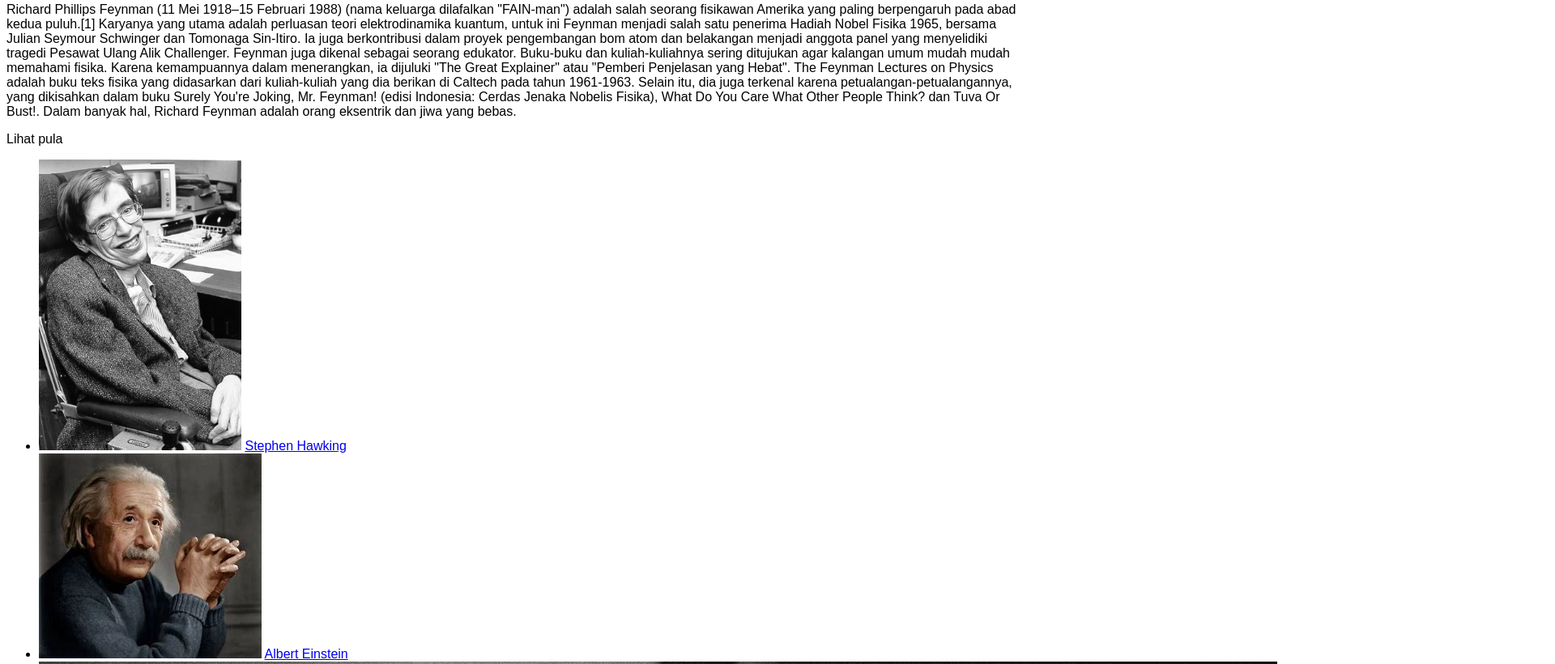
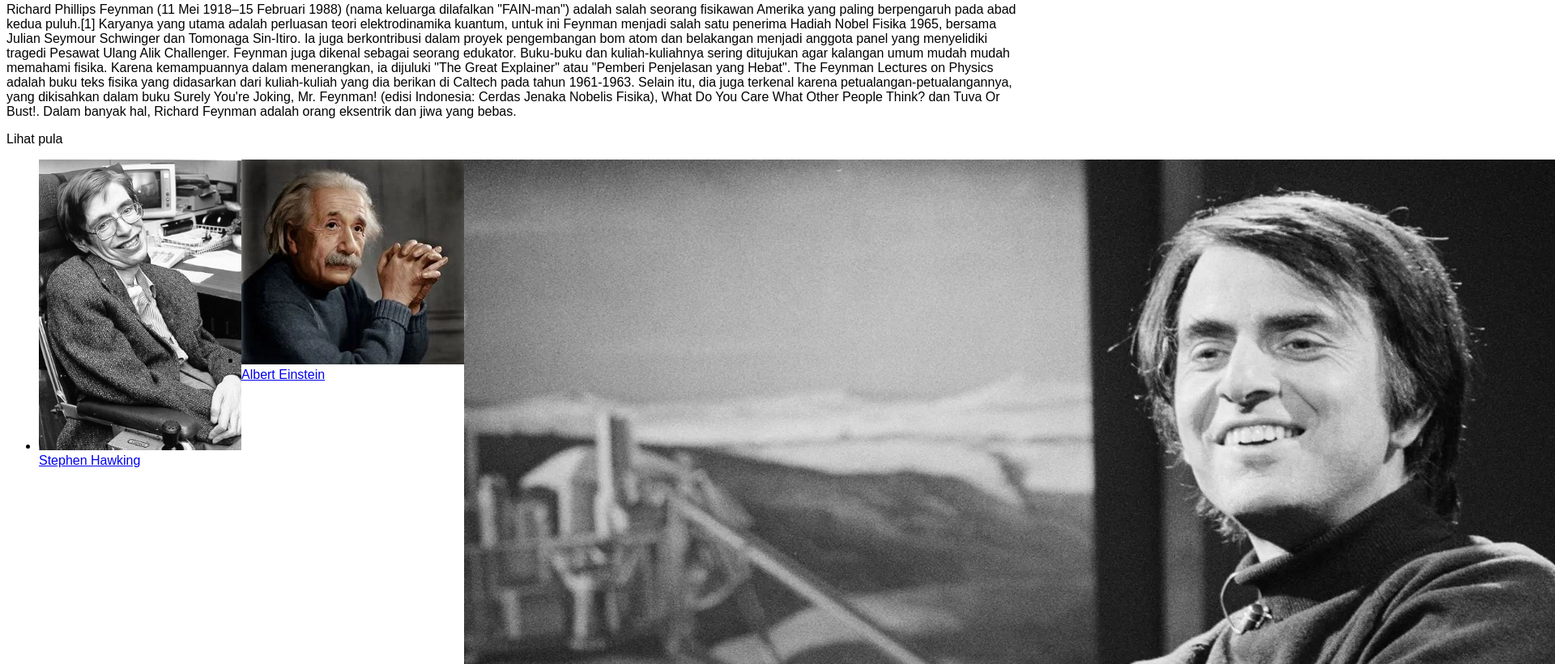
Before and after one commit to B10012/eb, a plain HTML site: page index.html in a window 1280 px wide. Shown: the part 676-1496 px from the top of the page at 81% size, 1920 px wide, since content can reach past the window. Drawn offline with Linux system fonts and the light colour scheme.

Commit message:
Update styles.css

```diff
--- a/styles.css
+++ b/styles.css
@@ -1,8 +1,11 @@
 body {
     font-family: sans-serif;
-
 }
 
 header, footer {
     background-color: #4C585B;
 }
+
+nav ul, aside ul {
+    display: flex;
+}
```
